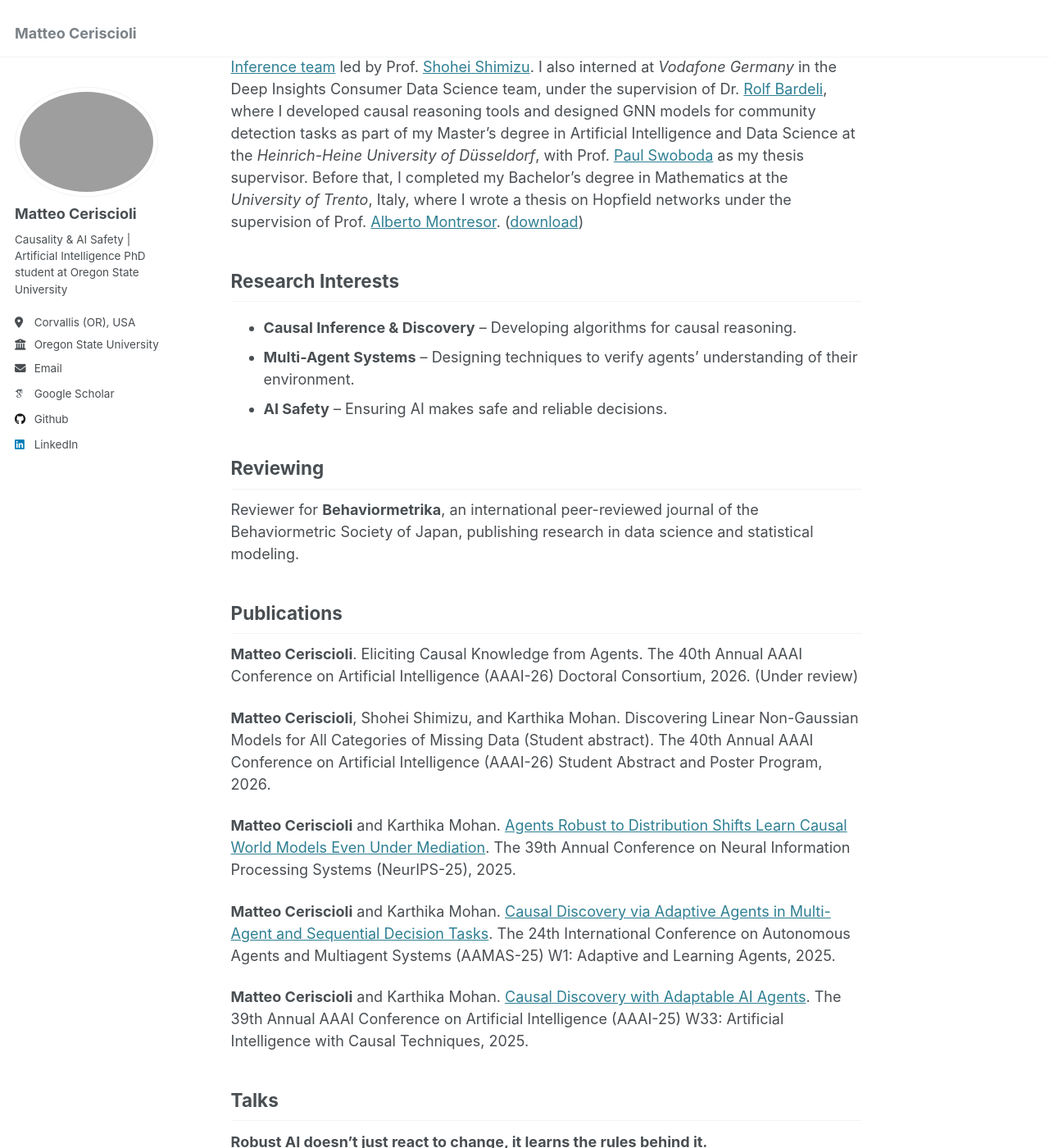
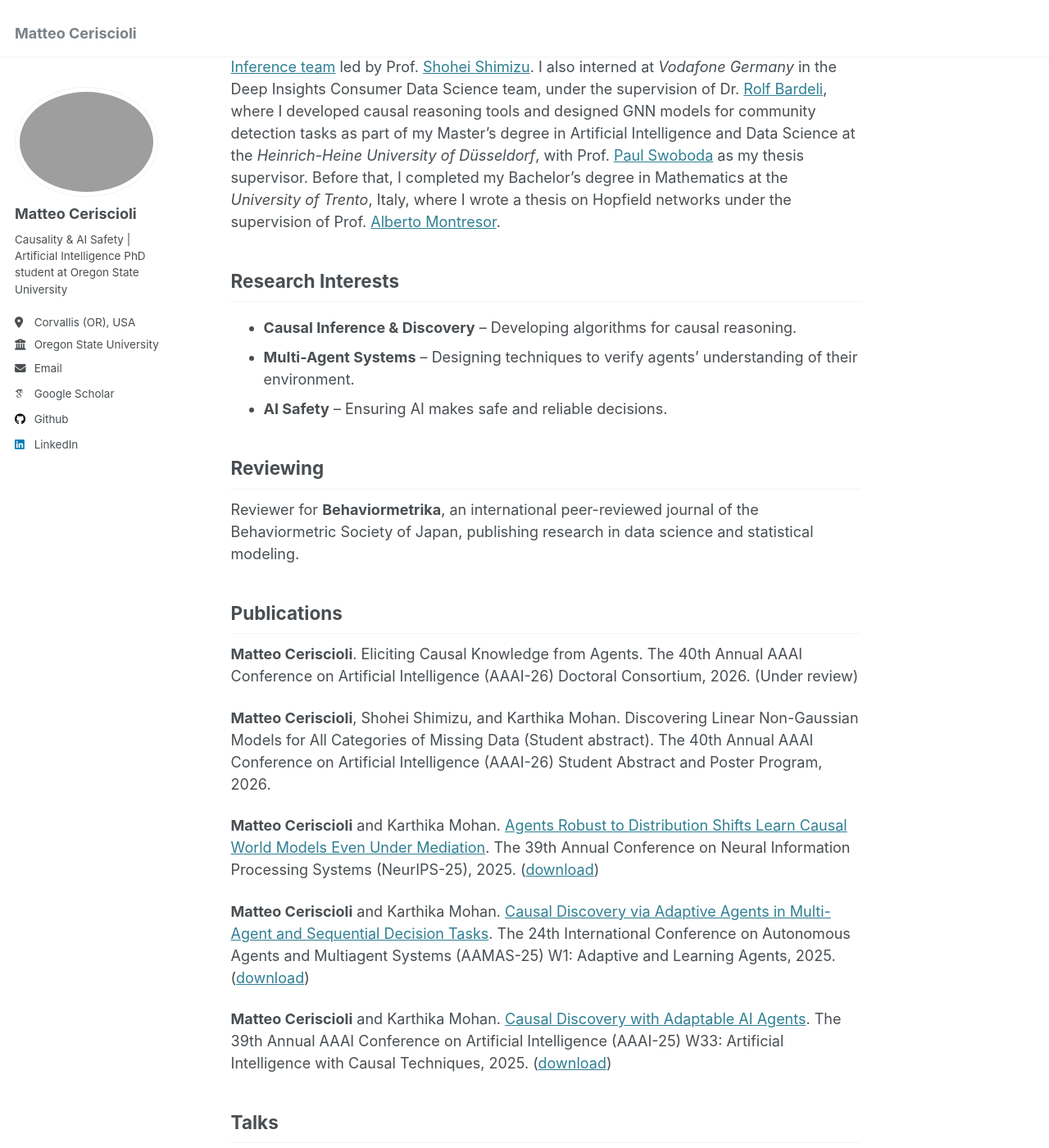
Before and after one commit to matteoceriscioli/matteoceriscioli.github.io, a Jekyll site: the page built from _pages/about.md, in a window 1280 px wide and 1400 px high, scrolled down 314 px. Shown: the whole window at 82% size. Built offline with Jekyll 4.4.1, drawn with Linux system fonts in a browser that asks for light colours; some web fonts are replaced.

Commit message:
Update about.md

```diff
--- a/_pages/about.md
+++ b/_pages/about.md
@@ -29,11 +29,11 @@
 **Matteo Ceriscioli**, Shohei Shimizu, and Karthika Mohan. Discovering Linear Non-Gaussian Models for All Categories of Missing Data (Student abstract). The 40th Annual AAAI Conference on Artificial Intelligence (AAAI-26) Student Abstract and Poster Program, 2026.
 
 **Matteo Ceriscioli** and Karthika Mohan. [Agents Robust to Distribution Shifts Learn Causal
-World Models Even Under Mediation](https://neurips.cc/virtual/2025/poster/118687). The 39th Annual Conference on Neural Information Processing Systems (NeurIPS-25), 2025.
+World Models Even Under Mediation](https://neurips.cc/virtual/2025/poster/118687). The 39th Annual Conference on Neural Information Processing Systems (NeurIPS-25), 2025. (<a href="https://github.com/matteoceriscioli/matteoceriscioli.github.io/blob/master/files/Agents_Robust_to_Distribution_Shifts_Learn_Causal_World_Models_Even_Under_Mediation.pdf" download>download</a>)
 
-**Matteo Ceriscioli** and Karthika Mohan. [Causal Discovery via Adaptive Agents in Multi-Agent and Sequential Decision Tasks](https://openreview.net/attachment?id=CcyLwtPfat&name=pdf). The 24th International Conference on Autonomous Agents and Multiagent Systems (AAMAS-25) W1: Adaptive and Learning Agents, 2025.
+**Matteo Ceriscioli** and Karthika Mohan. [Causal Discovery via Adaptive Agents in Multi-Agent and Sequential Decision Tasks](https://openreview.net/attachment?id=CcyLwtPfat&name=pdf). The 24th International Conference on Autonomous Agents and Multiagent Systems (AAMAS-25) W1: Adaptive and Learning Agents, 2025. (<a href="https://github.com/matteoceriscioli/matteoceriscioli.github.io/blob/master/files/Causal_Discovery_via_Adaptive_Agents_in_MultiAgent_and_Sequential_Decision_Tasks.pdf" download>download</a>)
 
-**Matteo Ceriscioli** and Karthika Mohan. [Causal Discovery with Adaptable AI Agents](https://openreview.net/attachment?id=FY5RYxJCQJ&name=pdf). The 39th Annual AAAI Conference on Artificial Intelligence (AAAI-25) W33: Artificial Intelligence with Causal Techniques, 2025.
+**Matteo Ceriscioli** and Karthika Mohan. [Causal Discovery with Adaptable AI Agents](https://openreview.net/attachment?id=FY5RYxJCQJ&name=pdf). The 39th Annual AAAI Conference on Artificial Intelligence (AAAI-25) W33: Artificial Intelligence with Causal Techniques, 2025. (<a id="raw-url" href="https://raw.githubusercontent.com/matteoceriscioli/matteoceriscioli.github.io/master/files/Causal_Discovery_via_Adaptive_Agents_in_MultiAgent_and_Sequential_Decision_Tasks.pdf">download</a>)
 
 
 ## Talks
```
Also changed, not shown: other parts of _pages/about.md (+1 -1 lines).
